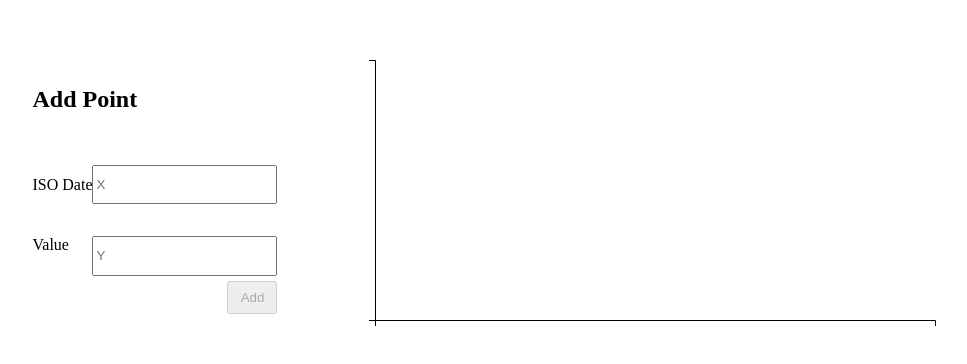
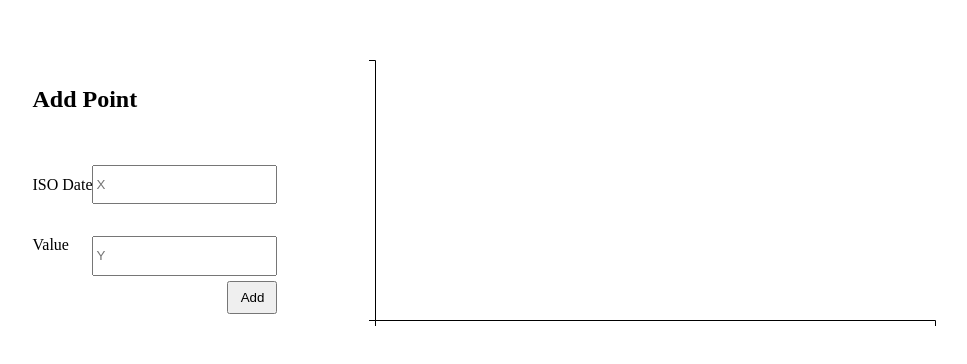
Before and after one commit to swazza/react-d3-linechart, a React (Create React App) app: page / in a window 1280 px wide. Shown: the part 218-582 px from the top of the page, without its empty margins (168-1135 px from the left). Built offline with nearby package versions, Linux system fonts and the light colour scheme; no server answers.

Commit message:
Fixed bug that was not allowing form to be resubmitted

```diff
--- a/src/AddPointForm.tsx
+++ b/src/AddPointForm.tsx
@@ -114,7 +114,7 @@ const AddPointForm: React.FC<Props> = ({ onSubmit }) => (
 
         <button
           type="submit"
-          disabled={pristine || invalid || submitting}
+          disabled={submitting}
           style={{
             marginTop: '5px',
             height: '2.5em',
```
